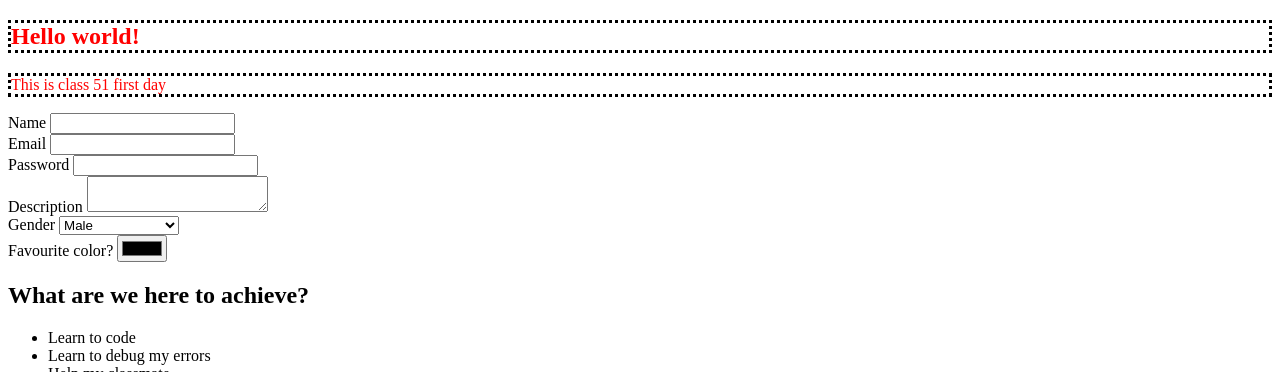
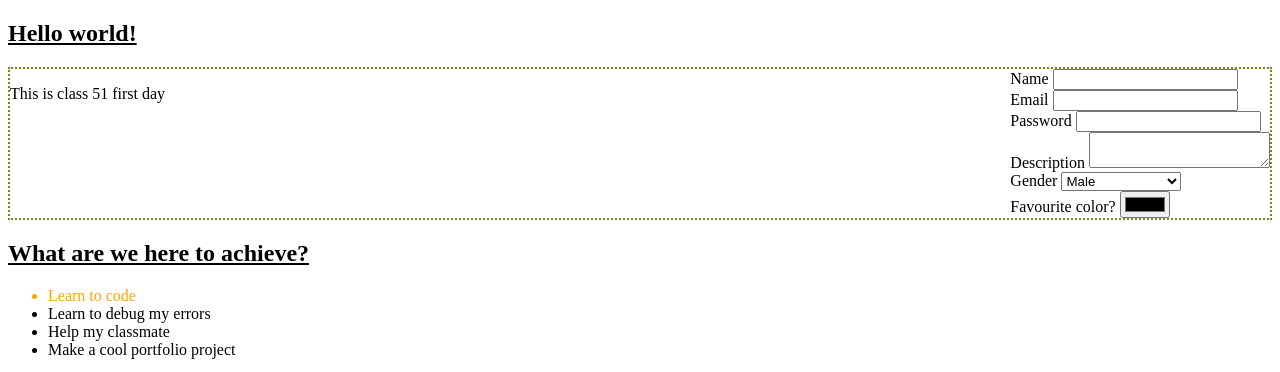
Before and after one commit to matiasgarcia91/webpage, a plain HTML site: page index.html in a window 1280 px wide. Shown: the top 372 px of the page. Drawn offline with Linux system fonts and the light colour scheme; grey boxes are pictures that could not be loaded.

Commit message:
add some css styles

```diff
--- a/index.html
+++ b/index.html
@@ -9,9 +9,10 @@
 
   <body>
     <div>
-      <h2 class="color-red">Hello world!</h2>
-      <p class="color-red">This is class 51 first day</p>
+      <h2 class="underline-title">Hello world!</h2>
     </div>
+    <div class="horizontal-layout">
+      <p class="">This is class 51 first day</p>
       <form>
         <div>
           <label>Name</label>
@@ -42,9 +43,10 @@
           <input type="color" />
         </div>
       </form>
+    </div>
 
     <div>
-      <h2>What are we here to achieve?</h2>
+      <h2 class="underline-title">What are we here to achieve?</h2>
       <ul>
         <li>Learn to code</li>
         <li>Learn to debug my errors</li>
--- a/styles.css
+++ b/styles.css
@@ -1,4 +1,23 @@
-.color-red {
+.horizontal-layout {
+  display: flex;
+  flex-direction: row;
+  border: 2px dotted olivedrab;
+  justify-content: space-between;
+}
+
+.underline-title {
+  text-decoration: underline solid black;
+}
+
+h2 {
+  text-decoration: underline dashed red;
+}
+
+li:hover {
+  font-size: 45px;
   color: red;
-  border: 3px dotted black;
 }
+
+li:first-child {
+  color: orange;
+}
```
Also changed, not shown: 1 other file. Lines whose indentation alone changed are shown as unchanged.
